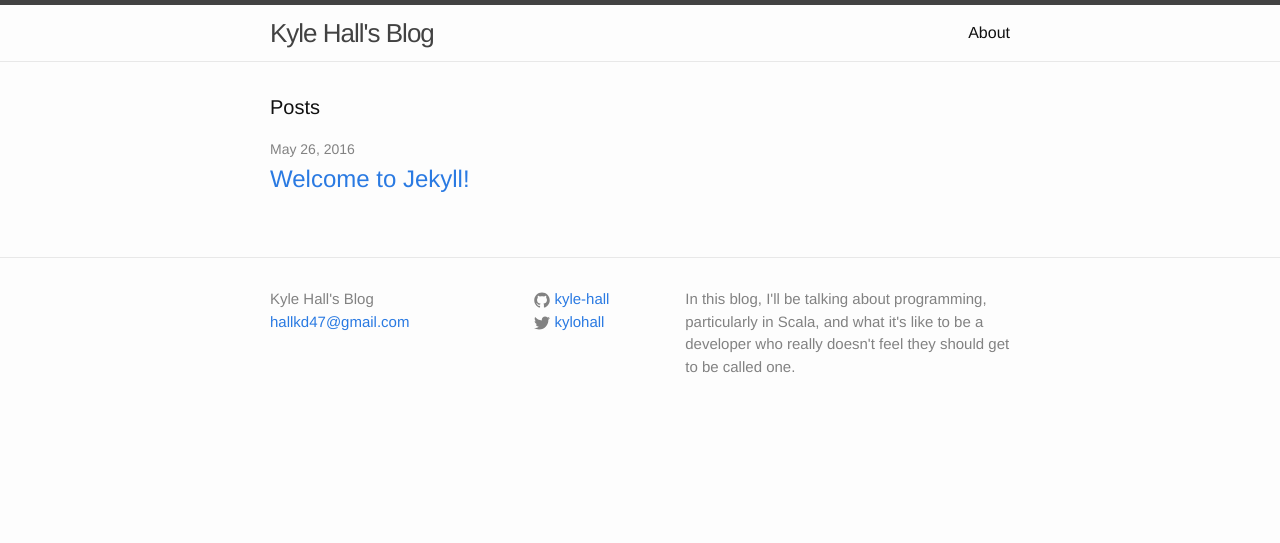
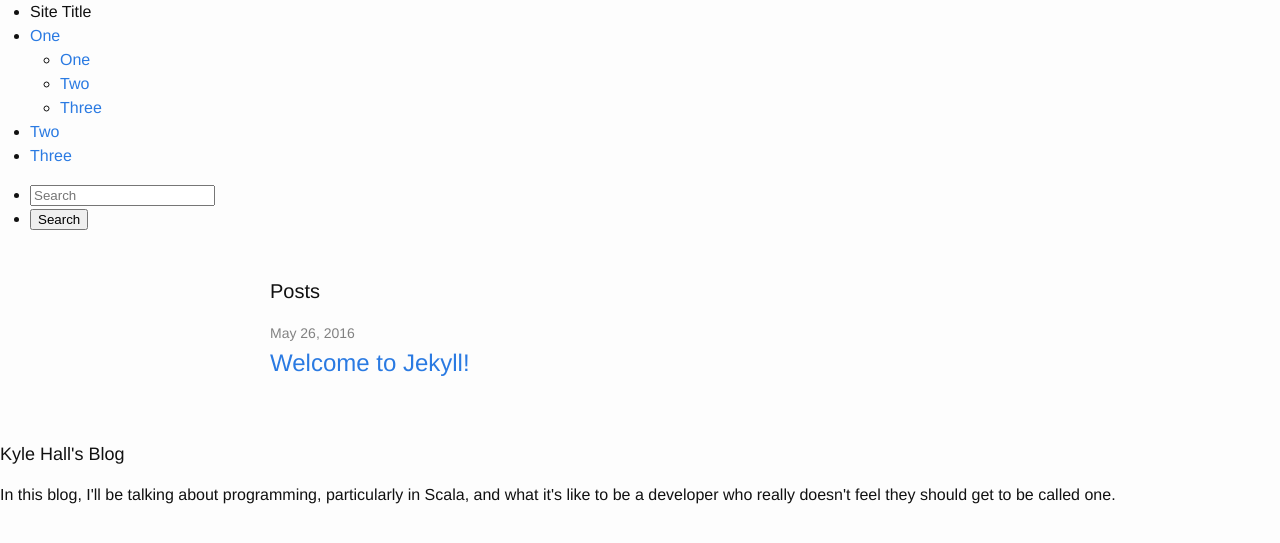
Before and after one commit to kyle-hall/kyle-hall.github.io, a Jekyll site: the page built from index.html, in a window 1280 px wide. Shown: the top 543 px of the page. Built offline with Jekyll 4.4.1, drawn with Linux system fonts in a browser that asks for light colours.

Commit message:
reduces basic includes and adds foundation bootstrap

```diff
--- a/_includes/footer.html
+++ b/_includes/footer.html
@@ -1,36 +1,8 @@
-<footer class="site-footer">
-
-  <div class="wrapper">
-
-    <div class="footer-col-wrapper">
-      <div class="footer-col footer-col-1">
-        <ul class="contact-list">
-          <li>{{ site.title }}</li>
-          <li><a href="mailto:{{ site.email }}">{{ site.email }}</a></li>
-        </ul>
-      </div>
-
-      <div class="footer-col footer-col-2">
-        <ul class="social-media-list">
-          {% if site.github_username %}
-          <li>
-            <a href="https://github.com/kyle-hall">{% include icon-github.html username=site.github_username %}</a>
-          </li>
-          {% endif %}
-
-          {% if site.twitter_username %}
-          <li>
-            <a href="">{% include icon-twitter.html username=site.twitter_username %}</a>
-          </li>
-          {% endif %}
-        </ul>
-      </div>
-
-      <div class="footer-col footer-col-3">
-        <p>{{ site.description }}</p>
-      </div>
-    </div>
-
-  </div>
-
+<footer>
+  <h4 class="footer-heading">{{ site.title }}</h4>
+  <p>{{ site.description }}</p>
+  <script src="/js/foundation.min.js" charset="utf-8"></script>
+  <script type="text/javascript">
+    $(document).foundation();
+  </script>
 </footer>
--- a/_includes/head.html
+++ b/_includes/head.html
@@ -2,11 +2,11 @@
   <meta charset="utf-8">
   <meta http-equiv="X-UA-Compatible" content="IE=edge">
   <meta name="viewport" content="width=device-width, initial-scale=1">
+  <script src="https://code.jquery.com/jquery-2.2.4.min.js" charset="utf-8"></script>
 
   <title>{% if page.title %}{{ page.title | escape }}{% else %}{{ site.title | escape }}{% endif %}</title>
   <meta name="description" content="{% if page.excerpt %}{{ page.excerpt | strip_html | strip_newlines | truncate: 160 }}{% else %}{{ site.description }}{% endif %}">
 
   <link rel="stylesheet" href="{{ "/css/main.css" | prepend: site.baseurl }}">
   <link rel="canonical" href="{{ page.url | replace:'index.html','' | prepend: site.baseurl | prepend: site.url }}">
-  <link rel="alternate" type="application/rss+xml" title="{{ site.title }}" href="{{ "/feed.xml" | prepend: site.baseurl | prepend: site.url }}">
 </head>
--- a/_includes/header.html
+++ b/_includes/header.html
@@ -1,27 +1,25 @@
-<header class="site-header">
-
-  <div class="wrapper">
-
-    <a class="site-title" href="{{ site.baseurl }}/">{{ site.title }}</a>
-
-    <nav class="site-nav">
-      <a href="#" class="menu-icon">
-        <svg viewBox="0 0 18 15">
-          <path fill="#424242" d="M18,1.484c0,0.82-0.665,1.484-1.484,1.484H1.484C0.665,2.969,0,2.304,0,1.484l0,0C0,0.665,0.665,0,1.484,0 h15.031C17.335,0,18,0.665,18,1.484L18,1.484z"/>
-          <path fill="#424242" d="M18,7.516C18,8.335,17.335,9,16.516,9H1.484C0.665,9,0,8.335,0,7.516l0,0c0-0.82,0.665-1.484,1.484-1.484 h15.031C17.335,6.031,18,6.696,18,7.516L18,7.516z"/>
-          <path fill="#424242" d="M18,13.516C18,14.335,17.335,15,16.516,15H1.484C0.665,15,0,14.335,0,13.516l0,0 c0-0.82,0.665-1.484,1.484-1.484h15.031C17.335,12.031,18,12.696,18,13.516L18,13.516z"/>
-        </svg>
-      </a>
-
-      <div class="trigger">
-        {% for my_page in site.pages %}
-          {% if my_page.title %}
-          <a class="page-link" href="{{ my_page.url | prepend: site.baseurl }}">{{ my_page.title }}</a>
-          {% endif %}
-        {% endfor %}
-      </div>
-    </nav>
-
+<header>
+  <div class="top-bar">
+  <div class="top-bar-left">
+    <ul class="dropdown menu" data-dropdown-menu>
+      <li class="menu-text">Site Title</li>
+      <li>
+        <a href="#">One</a>
+        <ul class="menu vertical">
+          <li><a href="#">One</a></li>
+          <li><a href="#">Two</a></li>
+          <li><a href="#">Three</a></li>
+        </ul>
+      </li>
+      <li><a href="#">Two</a></li>
+      <li><a href="#">Three</a></li>
+    </ul>
   </div>
-
+  <div class="top-bar-right">
+    <ul class="menu">
+      <li><input type="search" placeholder="Search"></li>
+      <li><button type="button" class="button">Search</button></li>
+    </ul>
+  </div>
+  </div>
 </header>
```
